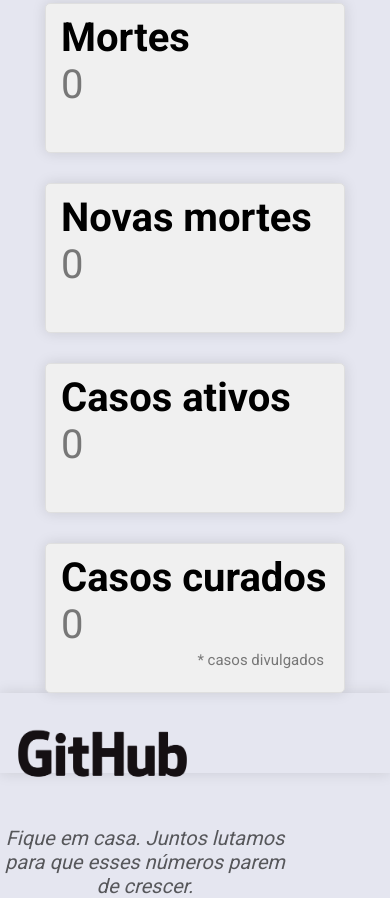
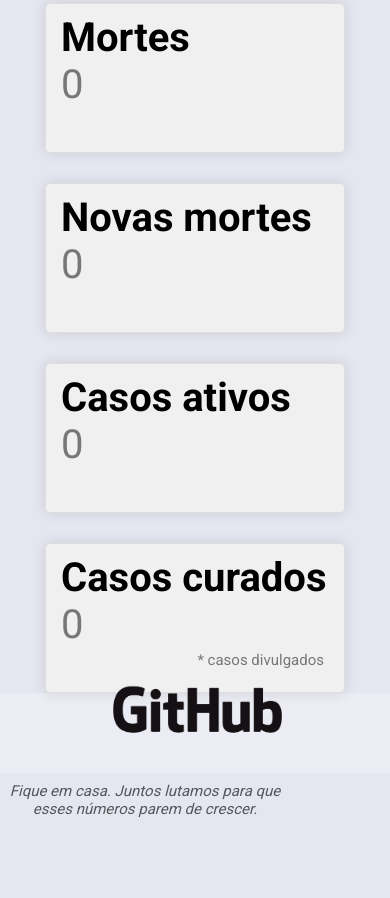
Before and after one commit to dlourennco/corona-brasil, a website: page index.html in a window 390 px wide. Shown: the part 545-1443 px from the top of the page. After the commit the page ends 1363 px from the top, so only its background shows below. Drawn offline with Linux system fonts and the light colour scheme; no server answers.

Commit message:
footer changes

```diff
--- a/css/style.css
+++ b/css/style.css
@@ -113,12 +113,15 @@ footer p {
     display: flex;
     flex-direction: column;
 
-    font-size: 20px;
+    align-items: center;
+    justify-content: center;
     text-align: center;
+
+    font-size: 15px;
+
     height: 80px;
-    background-color: transparent;
-    box-shadow: 0;
 
+    box-shadow: none;
     padding-top: 20px;
     margin: 0 auto;
     position: static;
```
